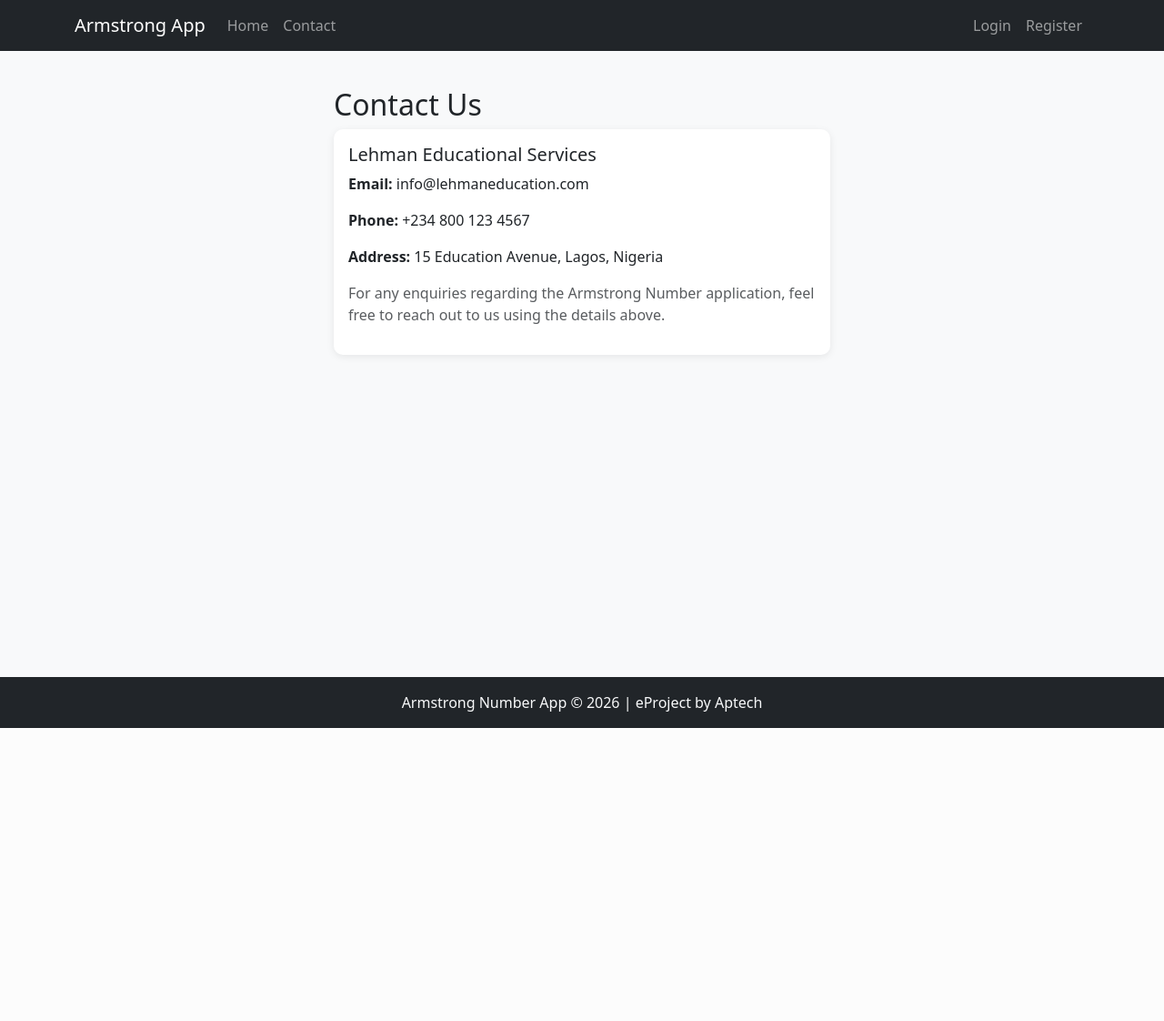
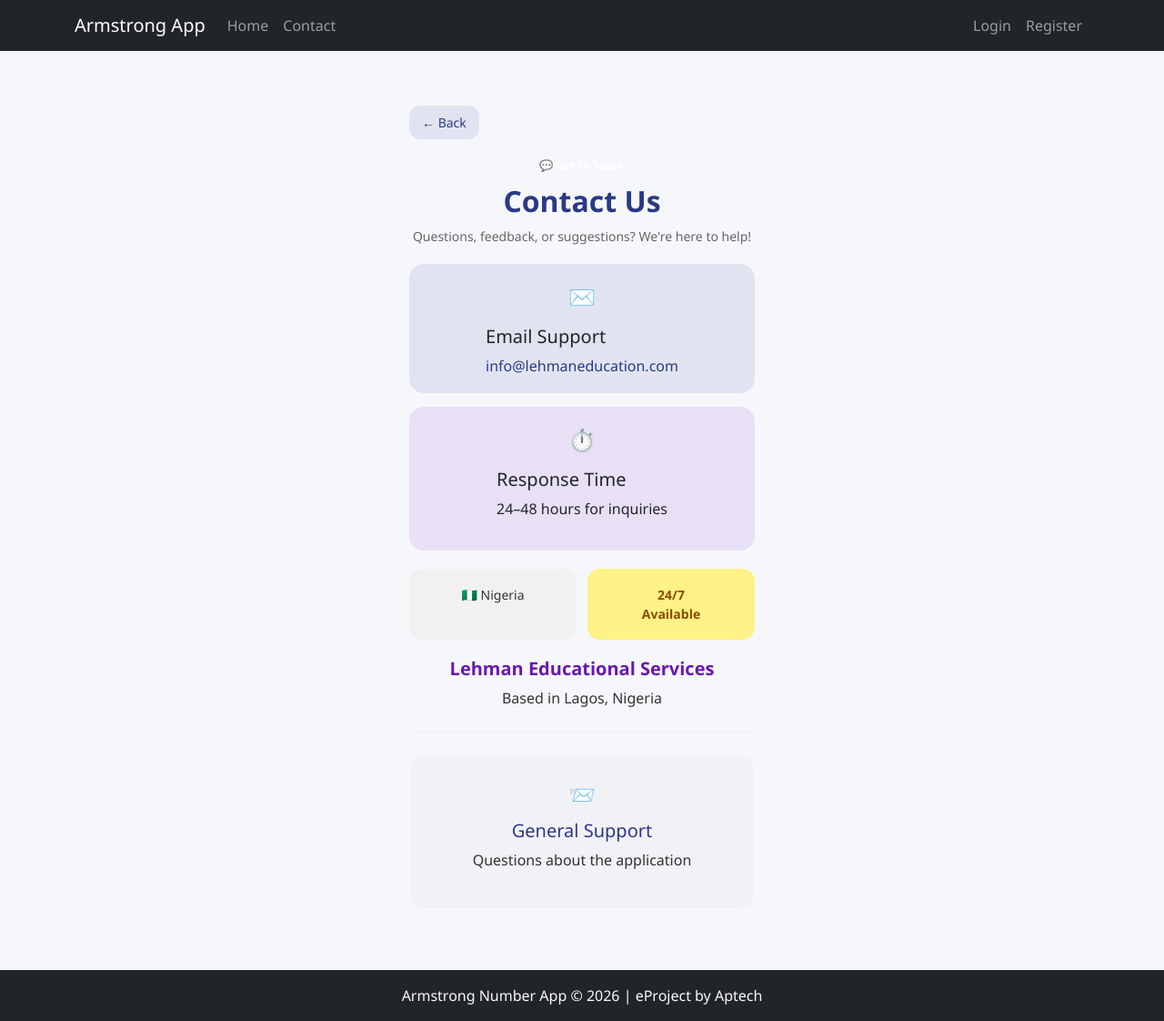
Before and after one commit to Favour-Ikec/armstrong-number-app, a Flask app: page /contact in a window 1280 px wide. Shown: the whole page at 91% size. Before the commit the page ends 800 px from the top, so only its background shows below. Run offline with Flask 3, Linux system fonts and the light colour scheme.

Commit message:
improve contact and feedback pages

```diff
--- a/app/static/css/style.css
+++ b/app/static/css/style.css
@@ -1,39 +1,250 @@
-/* Base styles */
-body {
-    min-height: 100vh;
-    display: flex;
-    flex-direction: column;
-    background-color: #f8f9fa;
+/* ===============================
+   COLOR SYSTEM
+================================= */
+:root {
+    --primary: #2B3987;     /* Dark blue */
+    --accent: #6918B1;      /* Purple */
+    --highlight: #FEF186;   /* Light yellow */
+    --secondary: #8A4D01;   /* Amber/brown */
 }
 
-.container.mt-4 {
-    flex: 1;
+/* ===============================
+   GLOBAL
+================================= */
+body {
+    background: #f6f7fb;
+    font-family: 'Segoe UI', sans-serif;
+    margin: 0;
+    padding: 0;
+    color: #333;
 }
 
-/* Cards */
-.card {
-    border: none;
-    box-shadow: 0 2px 8px rgba(0, 0, 0, 0.08);
-    border-radius: 10px;
+/* ===============================
+   LAYOUT
+================================= */
+.contact-wrapper {
+    max-width: 420px;
+    margin: 40px auto;
+    padding: 20px;
 }
 
-/* Buttons */
-.btn-primary {
-    background-color: #4a6cf7;
-    border-color: #4a6cf7;
+/* ===============================
+   BACK BUTTON
+================================= */
+.back-btn {
+    background: rgba(43, 57, 135, 0.1);
+    color: var(--primary);
+    display: inline-block;
+    padding: 8px 14px;
+    border-radius: 12px;
+    font-size: 14px;
+    cursor: pointer;
+    margin-bottom: 15px;
+    transition: 0.3s;
 }
 
-.btn-primary:hover {
-    background-color: #3a5ce5;
-    border-color: #3a5ce5;
+.back-btn:hover {
+    background: var(--primary);
+    color: #fff;
 }
 
-/* Footer */
-footer {
-    margin-top: auto;
+/* ===============================
+   HEADER
+================================= */
+.title {
+    color: var(--primary);
+    font-weight: 700;
+    margin-top: 10px;
 }
 
-/* Table */
-.table th {
-    background-color: #f1f3f5;
+.subtitle {
+    color: #666;
+    font-size: 14px;
+    margin-bottom: 20px;
 }
+
+/* ===============================
+   BADGE
+================================= */
+.custom-badge {
+    display: inline-block;
+    background: var(--highlight);
+    color: var(--primary);
+    padding: 6px 14px;
+    border-radius: 20px;
+    font-size: 13px;
+    font-weight: 500;
+}
+
+/* ===============================
+   CARDS
+================================= */
+.card {
+    display: flex;
+    align-items: center;
+    gap: 14px;
+    padding: 18px;
+    border-radius: 16px;
+    margin-top: 15px;
+    border: none;
+    transition: 0.3s;
+}
+
+.card:hover {
+    transform: translateY(-3px);
+}
+
+/* Email Card */
+.email-card {
+    background: rgba(43, 57, 135, 0.1);
+}
+
+/* Response Card */
+.response-card {
+    background: rgba(105, 24, 177, 0.1);
+}
+
+/* ===============================
+   ICONS
+================================= */
+.icon {
+    font-size: 24px;
+}
+
+/* ===============================
+   LINKS
+================================= */
+a {
+    color: var(--primary);
+    text-decoration: none;
+    font-weight: 500;
+}
+
+a:hover {
+    color: var(--accent);
+    text-decoration: underline;
+}
+
+/* ===============================
+   INFO GRID
+================================= */
+.info-grid {
+    display: flex;
+    gap: 12px;
+    margin-top: 20px;
+}
+
+.info-box {
+    flex: 1;
+    background: #f1f1f1;
+    padding: 18px;
+    text-align: center;
+    border-radius: 14px;
+    font-size: 14px;
+}
+
+/* Highlight Box */
+.highlight {
+    background: var(--highlight);
+    color: var(--secondary);
+    font-weight: bold;
+}
+
+/* ===============================
+   TEAM SECTION
+================================= */
+.team {
+    text-align: center;
+    margin-top: 20px;
+}
+
+.team h5 {
+    color: var(--accent);
+    font-weight: 600;
+}
+
+/* ===============================
+   DIVIDER
+================================= */
+hr {
+    margin: 25px 0;
+    border: 0;
+    height: 1px;
+    background: #ddd;
+}
+
+/* ===============================
+   SUPPORT BOX
+================================= */
+.support-box {
+    text-align: center;
+    background: #f1f2f6;
+    padding: 25px;
+    border-radius: 18px;
+}
+
+.support-box h5 {
+    margin-top: 10px;
+    color: var(--primary);
+}
+
+/* ===============================
+   BUTTONS (GLOBAL USE)
+================================= */
+.btn-custom {
+    background: var(--primary);
+    color: white;
+    border-radius: 10px;
+    padding: 10px 15px;
+    border: none;
+    transition: 0.3s;
+}
+
+.btn-custom:hover {
+    background: var(--accent);
+}
+
+/* ===============================
+   MOBILE OPTIMIZATION
+================================= */
+@media (max-width: 500px) {
+    .contact-wrapper {
+        margin: 20px auto;
+        padding: 15px;
+    }
+
+    .info-grid {
+        flex-direction: column;
+    }
+}
+
+/* Feedback card */
+.feedback-card {
+    background: #ffffff;
+    flex-direction: column;
+    border-radius: 18px;
+    margin-top: 15px;
+}
+
+/* Inputs */
+.custom-input {
+    border-radius: 10px;
+    border: 1px solid #ddd;
+    padding: 10px;
+    transition: 0.2s;
+}
+
+.custom-input:focus {
+    border-color: var(--primary);
+    box-shadow: 0 0 0 0.1rem rgba(43, 57, 135, 0.2);
+}
+
+/* Success message */
+.success-message {
+    background: var(--highlight);
+    color: var(--secondary);
+    padding: 12px;
+    border-radius: 10px;
+    text-align: center;
+    font-weight: 500;
+}
--- a/app/templates/contact.html
+++ b/app/templates/contact.html
@@ -1,19 +1,67 @@
 {% extends "base.html" %}
-{% block title %}Contact Us - Armstrong Number App{% endblock %}
+{% block title %}Contact Us{% endblock %}
 
 {% block content %}
-<div class="row">
-    <div class="col-md-6 mx-auto">
-        <h2>Contact Us</h2>
-        <div class="card">
-            <div class="card-body">
-                <h5 class="card-title">Lehman Educational Services</h5>
-                <p><strong>Email:</strong> info@lehmaneducation.com</p>
-                <p><strong>Phone:</strong> +234 800 123 4567</p>
-                <p><strong>Address:</strong> 15 Education Avenue, Lagos, Nigeria</p>
-                <p class="text-muted mt-3">For any enquiries regarding the Armstrong Number application, feel free to reach out to us using the details above.</p>
-            </div>
+<div class="contact-wrapper">
+
+    <!-- Back -->
+    <div class="back-btn">← Back</div>
+
+    <!-- Header -->
+    <div class="text-center">
+        <div class="badge">💬 Get In Touch</div>
+        <h2 class="title">Contact Us</h2>
+        <p class="subtitle">
+            Questions, feedback, or suggestions? We're here to help!
+        </p>
+    </div>
+
+    <!-- Email Card -->
+    <div class="card email-card">
+        <div class="icon">✉️</div>
+        <div>
+            <h5>Email Support</h5>
+            <a href="mailto:info@lehmaneducation.com">
+                info@lehmaneducation.com
+            </a>
         </div>
     </div>
+
+    <!-- Response Time -->
+    <div class="card response-card">
+        <div class="icon">⏱️</div>
+        <div>
+            <h5>Response Time</h5>
+            <p>24–48 hours for inquiries</p>
+        </div>
+    </div>
+
+    <!-- Info Boxes -->
+    <div class="info-grid">
+        <div class="info-box">
+            🇳🇬 Nigeria
+        </div>
+
+        <div class="info-box highlight">
+            <strong>24/7</strong><br>
+            Available
+        </div>
+    </div>
+
+    <!-- Team -->
+    <div class="team">
+        <h5>Lehman Educational Services</h5>
+        <p>Based in Lagos, Nigeria</p>
+    </div>
+
+    <hr>
+
+    <!-- General Support -->
+    <div class="support-box">
+        <div class="icon">📨</div>
+        <h5>General Support</h5>
+        <p>Questions about the application</p>
+    </div>
+
 </div>
 {% endblock %}
```
Also changed, not shown: app/templates/feedback.html (+45 -13 lines), armstrong.db.
